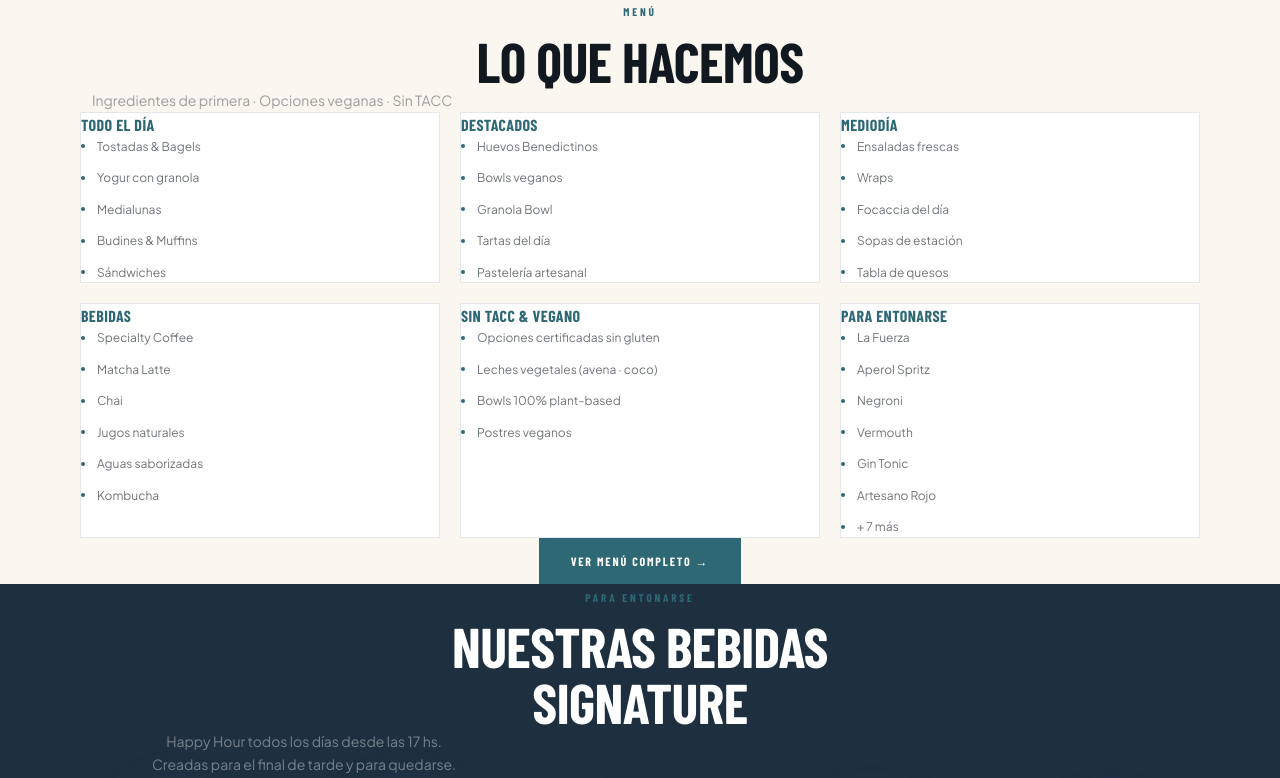
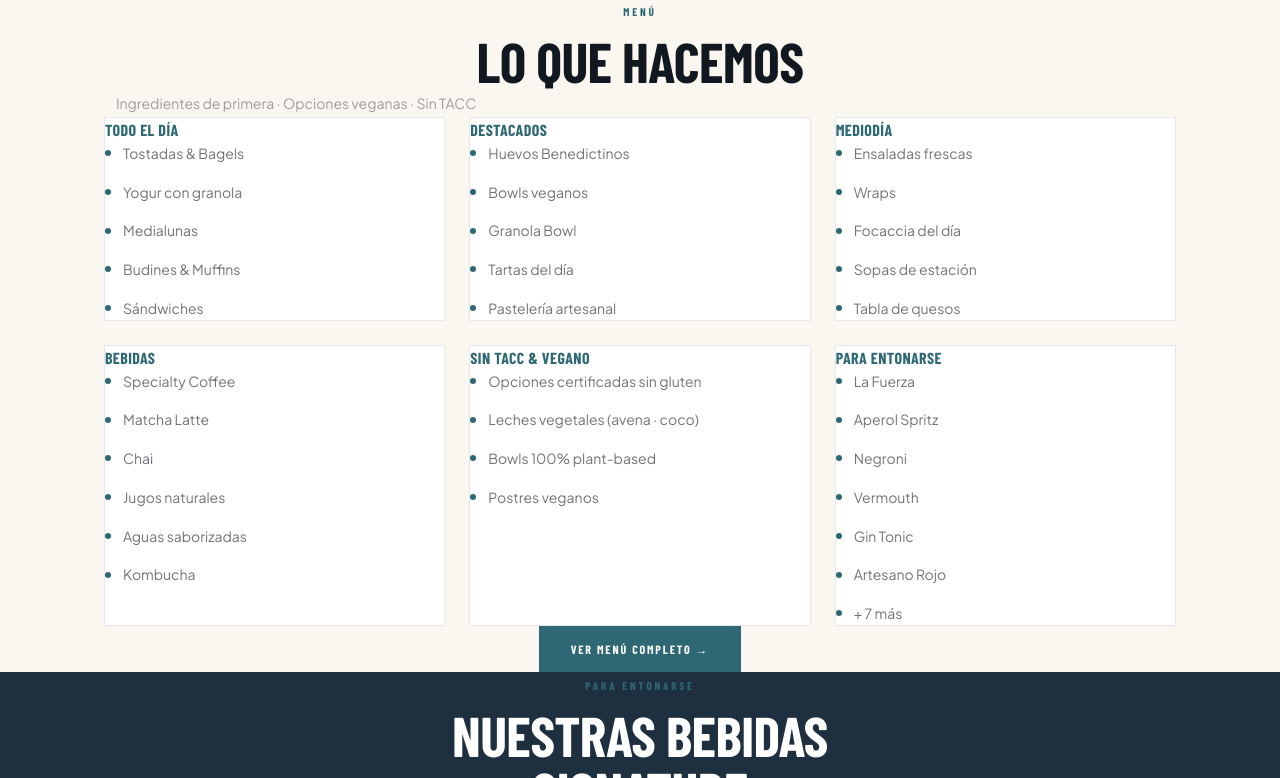
Before and after one commit to franciscojosemoreno/linacafe-web, a Next.js app: page / in a window 1280 px wide. Shown: the part 802-1580 px from the top of the page. Built offline with nearby package versions, Linux system fonts and the light colour scheme; a web font is replaced by a local one.

Commit message:
Spacing overhaul: more air in cards, sections and container padding

```diff
--- a/app/globals.css
+++ b/app/globals.css
@@ -54,8 +54,15 @@ body {
 
 @media (min-width: 768px) {
   .container-custom {
-    padding-left: 2.5rem;
-    padding-right: 2.5rem;
+    padding-left: 3rem;
+    padding-right: 3rem;
+  }
+}
+
+@media (min-width: 1024px) {
+  .container-custom {
+    padding-left: 4rem;
+    padding-right: 4rem;
   }
 }
 
--- a/components/Gallery.tsx
+++ b/components/Gallery.tsx
@@ -9,11 +9,11 @@ export default function Gallery() {
   const inView = useInView(ref, { once: true, margin: '-80px' })
 
   return (
-    <section id="galeria" ref={ref} className="py-24 md:py-36 bg-cream-100">
+    <section id="galeria" ref={ref} className="py-32 md:py-48 bg-cream-100">
       <div className="container-custom">
 
         <motion.div
-          className="text-center mb-14"
+          className="text-center mb-20"
           initial={{ opacity: 0, y: 30 }}
           animate={inView ? { opacity: 1, y: 0 } : {}}
           transition={{ duration: 0.6 }}
@@ -24,7 +24,7 @@ export default function Gallery() {
           </h2>
         </motion.div>
 
-        <div className="grid grid-cols-2 md:grid-cols-3 lg:grid-cols-4 gap-2 md:gap-3">
+        <div className="grid grid-cols-2 md:grid-cols-3 lg:grid-cols-4 gap-3 md:gap-4">
           {images.gallery.map((src, i) => (
             <motion.div
               key={src}
@@ -37,7 +37,7 @@ export default function Gallery() {
                 src={src}
                 alt={`LINA CAFÉ ${i + 1}`}
                 className={`w-full object-cover hover:scale-105 transition-transform duration-700 ${
-                  i === 0 ? 'h-[400px] md:h-[500px]' : 'h-[180px] md:h-[220px]'
+                  i === 0 ? 'h-[420px] md:h-[520px]' : 'h-[190px] md:h-[240px]'
                 }`}
               />
             </motion.div>
--- a/components/Menu.tsx
+++ b/components/Menu.tsx
@@ -35,41 +35,41 @@ export default function Menu() {
   const inView = useInView(ref, { once: true, margin: '-80px' })
 
   return (
-    <section id="menu" ref={ref} className="py-28 md:py-40 bg-cream-50">
+    <section id="menu" ref={ref} className="py-32 md:py-48 bg-cream-50">
       <div className="container-custom">
 
         <motion.div
-          className="text-center mb-20"
+          className="text-center mb-24"
           initial={{ opacity: 0, y: 30 }}
           animate={inView ? { opacity: 1, y: 0 } : {}}
           transition={{ duration: 0.6 }}
         >
           <span className="section-label">Menú</span>
-          <h2 className="section-title text-dark-900 mb-6">
+          <h2 className="section-title text-dark-900 mb-8">
             Lo que hacemos
           </h2>
-          <p className="font-sans text-sm text-dark-900/40 max-w-sm mx-auto leading-relaxed">
+          <p className="font-sans text-sm text-dark-900/40 max-w-sm mx-auto leading-loose text-center">
             Ingredientes de primera · Opciones veganas · Sin TACC
           </p>
         </motion.div>
 
-        <div className="grid sm:grid-cols-2 lg:grid-cols-3 gap-5">
+        <div className="grid sm:grid-cols-2 lg:grid-cols-3 gap-6">
           {categories.map((cat, i) => (
             <motion.div
               key={cat.label}
               initial={{ opacity: 0, y: 30 }}
               animate={inView ? { opacity: 1, y: 0 } : {}}
               transition={{ duration: 0.5, delay: 0.1 + i * 0.08 }}
-              className="border border-dark-900/10 p-8 md:p-10 hover:border-lina-500/50 transition-colors bg-white"
+              className="border border-dark-900/10 p-10 md:p-12 hover:border-lina-500/50 transition-colors bg-white"
             >
-              <h3 className="font-display font-black text-base uppercase tracking-wide text-lina-500 mb-5">
+              <h3 className="font-display font-black text-base uppercase tracking-wide text-lina-500 mb-7">
                 {cat.label}
               </h3>
-              <ul className="flex flex-col gap-3">
+              <ul className="flex flex-col gap-4">
                 {cat.items.map((item) => (
                   <li key={item} className="flex items-center gap-3">
-                    <div className="w-1 h-1 rounded-full bg-lina-500 flex-none" />
-                    <span className="font-sans text-xs text-dark-900/60 leading-relaxed">{item}</span>
+                    <div className="w-1.5 h-1.5 rounded-full bg-lina-500 flex-none" />
+                    <span className="font-sans text-sm text-dark-900/60 leading-relaxed">{item}</span>
                   </li>
                 ))}
               </ul>
@@ -78,7 +78,7 @@ export default function Menu() {
         </div>
 
         <motion.div
-          className="text-center mt-16"
+          className="text-center mt-20"
           initial={{ opacity: 0 }}
           animate={inView ? { opacity: 1 } : {}}
           transition={{ duration: 0.5, delay: 0.6 }}
--- a/components/SignatureDrinks.tsx
+++ b/components/SignatureDrinks.tsx
@@ -9,12 +9,12 @@ export default function SignatureDrinks() {
   const inView = useInView(ref, { once: true, margin: '-80px' })
 
   return (
-    <section id="bebidas" ref={ref} className="py-28 md:py-40 bg-dark-800 overflow-hidden">
+    <section id="bebidas" ref={ref} className="py-32 md:py-48 bg-dark-800 overflow-hidden">
       <div className="container-custom">
 
         {/* Header */}
         <motion.div
-          className="text-center mb-24"
+          className="text-center mb-28"
           initial={{ opacity: 0, y: 30 }}
           animate={inView ? { opacity: 1, y: 0 } : {}}
           transition={{ duration: 0.6 }}
@@ -23,14 +23,14 @@ export default function SignatureDrinks() {
           <h2 className="section-title text-white mb-8">
             Nuestras Bebidas<br />Signature
           </h2>
-          <p className="font-sans text-sm text-white/40 max-w-md mx-auto leading-relaxed">
+          <p className="font-sans text-sm text-white/40 max-w-md mx-auto leading-loose text-center">
             Happy Hour todos los días desde las 17 hs.<br />
             Creadas para el final de tarde y para quedarse.
           </p>
         </motion.div>
 
         {/* 13 drinks grid */}
-        <div className="grid grid-cols-2 sm:grid-cols-3 lg:grid-cols-4 xl:grid-cols-5 gap-x-4 gap-y-14 md:gap-x-8 md:gap-y-20">
+        <div className="grid grid-cols-2 sm:grid-cols-3 lg:grid-cols-4 xl:grid-cols-5 gap-x-6 gap-y-16 md:gap-x-10 md:gap-y-24">
           {siteConfig.signatureDrinks.map((drink, i) => (
             <motion.div
               key={drink.id}
@@ -39,9 +39,8 @@ export default function SignatureDrinks() {
               animate={inView ? { opacity: 1, y: 0 } : {}}
               transition={{ duration: 0.7, delay: 0.05 + i * 0.07, ease: 'easeOut' }}
             >
-              {/* Drink image — transparent PNG floats on bg */}
-              <div className="relative w-full flex justify-center mb-6">
-                {/* Subtle glow behind drink */}
+              {/* Drink image */}
+              <div className="relative w-full flex justify-center mb-8">
                 <div className="absolute bottom-0 left-1/2 -translate-x-1/2 w-28 h-12 bg-warm-500/15 rounded-full blur-2xl" />
                 <motion.img
                   src={drink.image}
@@ -52,10 +51,10 @@ export default function SignatureDrinks() {
               </div>
 
               {/* Accent line */}
-              <div className="w-6 h-0.5 bg-lina-500 mb-3" />
+              <div className="w-6 h-0.5 bg-lina-500 mb-5" />
 
               {/* Name */}
-              <h3 className="font-display font-black text-lg md:text-xl uppercase tracking-wide text-white mb-2 leading-tight">
+              <h3 className="font-display font-black text-lg md:text-xl uppercase tracking-wide text-white mb-3 leading-tight">
                 {drink.name}
               </h3>
 
@@ -69,13 +68,13 @@ export default function SignatureDrinks() {
 
         {/* Happy hour badge */}
         <motion.div
-          className="flex justify-center mt-20"
+          className="flex justify-center mt-24"
           initial={{ opacity: 0 }}
           animate={inView ? { opacity: 1 } : {}}
           transition={{ duration: 0.5, delay: 1.2 }}
         >
-          <div className="border border-lina-500/40 px-8 py-5 text-center">
-            <p className="font-display font-black text-xs tracking-[0.25em] uppercase text-lina-400 mb-1">
+          <div className="border border-lina-500/40 px-12 py-7 text-center">
+            <p className="font-display font-black text-xs tracking-[0.25em] uppercase text-lina-400 mb-2">
               Happy Hour
             </p>
             <p className="font-serif italic text-white/60 text-sm">
```
